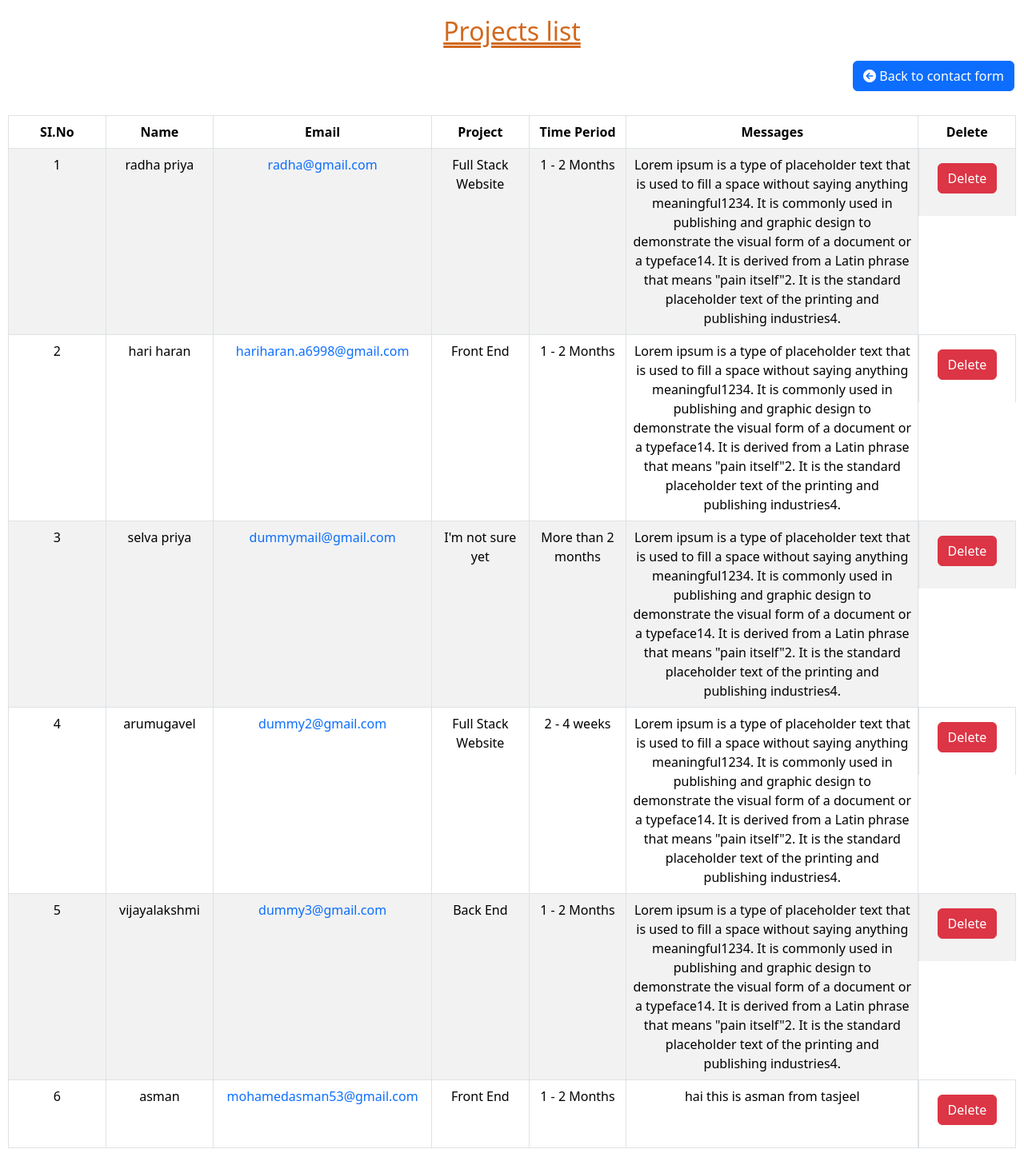
After one commit to hari-haran80/portfolio_django, a Django app: page /view_contact in a window 1280 px wide. The commit adds this page. Shown: the whole page at 80% size. Run offline with Django 4.2, Linux system fonts and the light colour scheme; data comes from the database, SQL or seed files in the repository; both versions use the stored data as it was after the commit.

Commit message:
added ContactFormList in views.py,urls.py and html pages also.. added auto Email options, added typing animation and some designs from index pages also

```diff
--- a/portfolio_project/portfolio_app/urls.py
+++ b/portfolio_project/portfolio_app/urls.py
@@ -11,6 +11,8 @@ urlpatterns = [
     path('login', views.login, name = 'login'),
     path('register', views.register, name = 'register'),
     path('contact', views.contact, name = 'contact'),
+    path('view_contact', views.view_contact, name = 'view_contact'),
+    path('delete_contact/<int:id>', views.delete_contact, name = 'delete_contact'),
     path('update_data/<int:id>', views.update_review, name='update data'),
     path('del_data/<int:id>', views.delete_review, name='delete data'),
     path('new_registration', views.register_new, name='new_registration'),
--- a/portfolio_project/portfolio_app/views.py
+++ b/portfolio_project/portfolio_app/views.py
@@ -6,6 +6,8 @@ from django.contrib.auth.models import User
 from django.contrib.auth import authenticate, login as auth_login, logout, get_user_model
 from django.contrib.auth.decorators import login_required
 from django.urls import reverse
+from django.core.mail import send_mail
+from django.conf import settings
 
 
 @login_required(login_url='signin')
@@ -67,6 +69,7 @@ def login(request):
 def register(request):
     return render(request, 'new account.html')
 
+# ----------------- Contact Form section ----------------------
 
 @login_required(login_url='signin')
 def contact(request):
@@ -76,12 +79,32 @@ def contact(request):
 
         if form.is_valid():
             form.save()
+
+            email = form.cleaned_data['email']
+            message = "Thanks for reaching out! We've received your message and will get back to you shortly"
+            send_mail(
+                'Contact Form Submission',
+                message,
+                settings.EMAIL_HOST_USER,
+                [email],
+                fail_silently=False
+            )
+            messages.success(request, "Your message has been sent successfully! We'll be in touch soon. !!!.")
             return redirect('contact')
 
     else:
         form = contact_form()
 
     return render(request, 'contact.html', {'form': form})
+
+def view_contact(request):
+    contact = Contact.objects.all()
+    return render(request, 'admincontact.html',{'contact':contact})
+
+def delete_contact(id):
+    instance = get_object_or_404(Contact, pk =id)
+    instance.delete()
+    return redirect('view_contact')
 
 # ------------- Review Section ----------------
 
--- a/portfolio_project/static/css/profile.css
+++ b/portfolio_project/static/css/profile.css
@@ -26,6 +26,7 @@
     border-radius: 10px;
     background-color: aliceblue;
     border: 1px solid black;
+    box-shadow: 8px 8px 15px #aaa, -8px -8px 15px #fff;
 }
 .image_div{
     margin-left: auto;
@@ -79,6 +80,7 @@
     display: flex;
     justify-content: center;
     padding: 5px;
+    box-shadow: 8px 8px 15px #aaa, -8px -8px 15px #fff;
 }
 .form{
     width: 95%;
--- a/portfolio_project/template/about.html
+++ b/portfolio_project/template/about.html
@@ -27,7 +27,7 @@
             <div class="sub_div_main">
                 <div class="sub_div" data-aos="fade-right">
                     <p class="first"><span style="font-weight: 900; font-size:25px;">|</span> HI THERE! I'M</p>
-                    <h1 class="big_heading font-effect-emboss"><span style="color:rgb(219, 5, 219);">HARI </span>HARAN</h1>
+                    <h1 class="big_heading font-effect-emboss"><span style="color:rgb(219, 5, 219);font-family: monospace;">Hari </span>Haran.</h1>
                     <p class="para">A <span style="color:rgb(219, 5, 219); font-weight:800;">Full stack Developer</span> passionate about transforming innovative ideas into dynamic and functional online experiences. Armed with expertise in HTML, CSS, JavaScript, and a keen eye for design, I thrive on creating visually appealing and user-friendly websites.</p>
                     <button class="btn1"><a href="" class="link1">Resume</a></button>
                     <i class="fa-brands fa-linkedin"></i>
--- /dev/null
+++ b/portfolio_project/template/admincontact.html
@@ -0,0 +1,82 @@
+<!DOCTYPE html>
+<html lang="en">
+<head>
+    <meta charset="UTF-8">
+    <meta name="viewport" content="width=device-width, initial-scale=1.0">
+    <link rel="stylesheet" href="https://cdn.jsdelivr.net/npm/bootstrap@5.3.2/dist/css/bootstrap.min.css" integrity="sha384-T3c6CoIi6uLrA9TneNEoa7RxnatzjcDSCmG1MXxSR1GAsXEV/Dwwykc2MPK8M2HN" crossorigin="anonymous">
+    <link rel="stylesheet" href="https://cdnjs.cloudflare.com/ajax/libs/font-awesome/6.5.2/css/all.min.css" integrity="sha512-SnH5WK+bZxgPHs44uWIX+LLJAJ9/2PkPKZ5QiAj6Ta86w+fsb2TkcmfRyVX3pBnMFcV7oQPJkl9QevSCWr3W6A==" crossorigin="anonymous" referrerpolicy="no-referrer" />
+    <title>Contact forms</title>
+</head>
+<style>
+    *{
+        margin: 0;
+        padding: 0;
+        box-sizing: border-box;
+    }
+    .mainContainer{
+        height: fit-content;
+        width: 100%;
+        display: grid;
+        place-items: center;
+    }
+    .sub_container{
+        height: fit-content;
+        padding: 10px;
+    }
+    .h2{
+        margin-top: 20px;
+        text-decoration: double underline;
+        color: chocolate;
+    }
+    a{
+        text-decoration: none;
+    }
+    .btn{
+        margin-top: 10px;
+        margin-bottom: 20px;
+        float: right;
+    }
+    .center-cell {
+        display: flex;
+        justify-content: center;
+        align-items: center;
+    }
+
+</style>
+<body>
+    <div class="mainContainer table-responsive-sm">
+        <h2 class="h2">Projects list</h2>
+        <div class="container-fluid">
+            <a href="contact" class="btn float-right btn-primary"><i class="fa-solid fa-circle-arrow-left"></i> Back to contact form</a>
+        </div>
+        <div class="sub_container table-responsive">
+            <table class="table text-center table-bordered table-striped table-hover">
+                <thead>
+                    <tr>
+                        <th class="col-1">SI.No</th>
+                        <th class="col-1">Name</th>
+                        <th class="col-1">Email</th>
+                        <th class="col-1">Project</th>
+                        <th class="col-1">Time Period</th>
+                        <th class="col-3" colspan="2">Messages</th>
+                        <th class="col-1">Delete</th>
+                    </tr>
+                </thead>
+                <tbody>
+                    {% for x in contact %}
+                    <tr>
+                        <td>{{forloop.counter}}</td>
+                        <td>{{x.name}}</td>
+                        <td><a href="mailto:{{x.email}}">{{x.email}}</a></td>
+                        <td>{{x.web}}</td>
+                        <td>{{x.days}}</td>
+                        <td colspan="2" colspan="2">{{x.text}}</td>
+                        <td class=" center-cell "><a href="delete_contact/{{x.id}}" class="btn btn-danger">Delete</a></td>
+                    </tr>
+                    {% endfor %}
+                </tbody>
+            </table>
+        </div>
+    </div>
+</body>
+</html>
--- a/portfolio_project/template/index.html
+++ b/portfolio_project/template/index.html
@@ -136,9 +136,9 @@
     <!-- Added Write Command Section -->
 
     <div class="form_main_div">
-        <i class="fa-solid fa-xmark" onclick="CloseReview()"></i>
         <div class="blackscreen"></div>
         <form action="" method="post" enctype="multipart/form-data" class="form">
+            <i class="fa-solid fa-xmark" onclick="CloseReview()"></i>
             {% csrf_token %}
             <div class="img_recieve">
                 {{ form.as_p }}
```
Also changed, not shown: portfolio_project/portfolio_project/settings.py (+9 -0 lines), portfolio_project/static/css/about.css (+20 -3 lines), portfolio_project/static/css/contact.css (+32 -0 lines), portfolio_project/static/css/img.css (+9 -10 lines), portfolio_project/static/css/index.css (+12 -8 lines), portfolio_project/template/contact.html (+25 -3 lines), portfolio_project/db.sqlite3, portfolio_project/portfolio_app/migrations/0001_initial.py, portfolio_project/portfolio_app/migrations/0002_alter_userprofile_profile.py (deleted), portfolio_project/portfolio_app/migrations/0003_alter_userprofile_gender_alter_userprofile_position.py (deleted), portfolio_project/portfolio_app/migrations/0004_alter_userprofile_gender_alter_userprofile_profile.py (deleted), portfolio_project/portfolio_app/migrations/0005_userreview.py (deleted), portfolio_project/portfolio_app/migrations/0006_rename_profile_userreview_profile_name.py (deleted).
